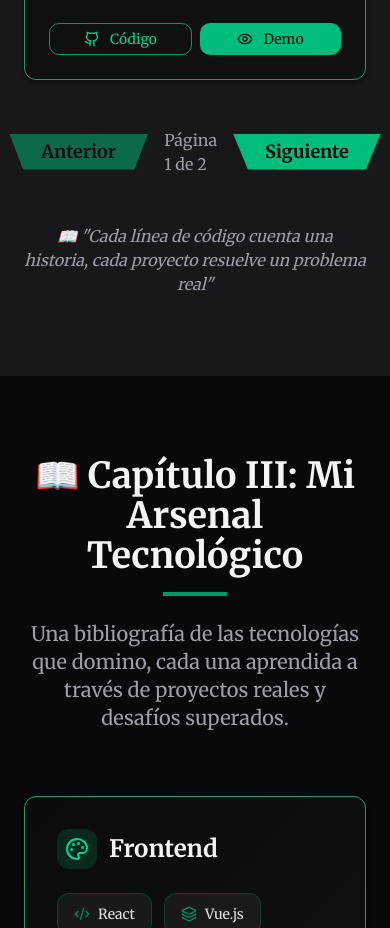
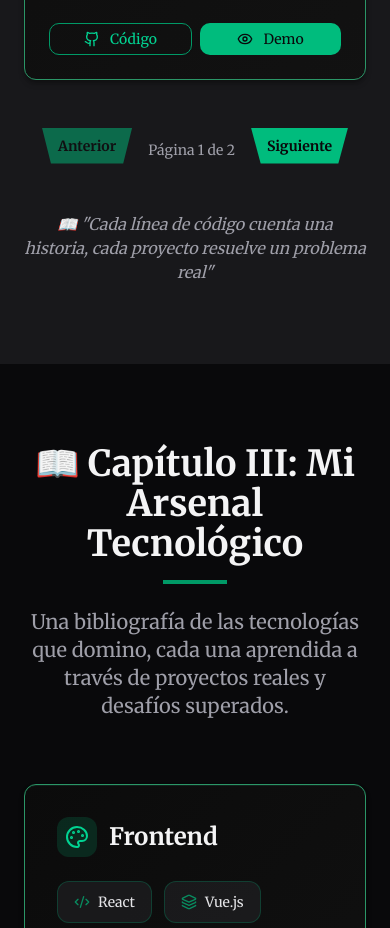
Before and after one commit to Gerardoprogramer/Portfolio-Book, a React (Vite) app: page / in a window 390 px wide. Shown: the part 6500-7428 px from the top of the page. Built offline with nearby package versions, Linux system fonts and the light colour scheme.

Commit message:
refactor: Improve formatting and consistency in Paginating component

```diff
--- a/src/books/pages/components/paginating/Paginating.tsx
+++ b/src/books/pages/components/paginating/Paginating.tsx
@@ -1,32 +1,32 @@
 import { Button } from "@/components/ui/button"
 
-interface Props{
+interface Props {
   currentPage: number,
   totalPages: number,
   setCurrentPage: React.Dispatch<React.SetStateAction<number>>
 
 }
 
-export const Paginating = ({currentPage, setCurrentPage, totalPages}: Props) => {
+export const Paginating = ({ currentPage, setCurrentPage, totalPages }: Props) => {
   return (
     <div className="flex justify-center items-center gap-4 mt-12">
       <Button
         disabled={currentPage === 1}
         onClick={() => setCurrentPage((p) => p - 1)}
-            className="bg-emerald-500 hover:bg-emerald-400 text-zinc-950 font-semibold px-8 py-4 text-lg rounded-none relative overflow-hidden group"
+        className="bg-emerald-500 hover:bg-emerald-400 text-zinc-950 font-semibold px-4 sm:px-8 py-2 sm:py-4 text-sm sm:text-lg rounded-none relative overflow-hidden group"
         style={{ clipPath: "polygon(0 0, 100% 0, 90% 100%, 10% 100%)" }}
       >
         Anterior
       </Button>
 
-          <span className="text-zinc-400">
+      <span className="text-zinc-400 text-sm sm:text-base mt-2 sm:mt-0">
         Página {currentPage} de {totalPages}
       </span>
 
       <Button
         disabled={currentPage === totalPages}
         onClick={() => setCurrentPage((p) => p + 1)}
-            className="bg-emerald-500 hover:bg-emerald-400 text-zinc-950 font-semibold px-8 py-4 text-lg rounded-none relative overflow-hidden group"
+        className="bg-emerald-500 hover:bg-emerald-400 text-zinc-950 font-semibold px-4 sm:px-8 py-2 sm:py-4 text-sm sm:text-lg rounded-none relative overflow-hidden group"
         style={{ clipPath: "polygon(0 0, 100% 0, 90% 100%, 10% 100%)" }}
       >
         Siguiente
```
Lines whose indentation alone changed are shown as unchanged.
